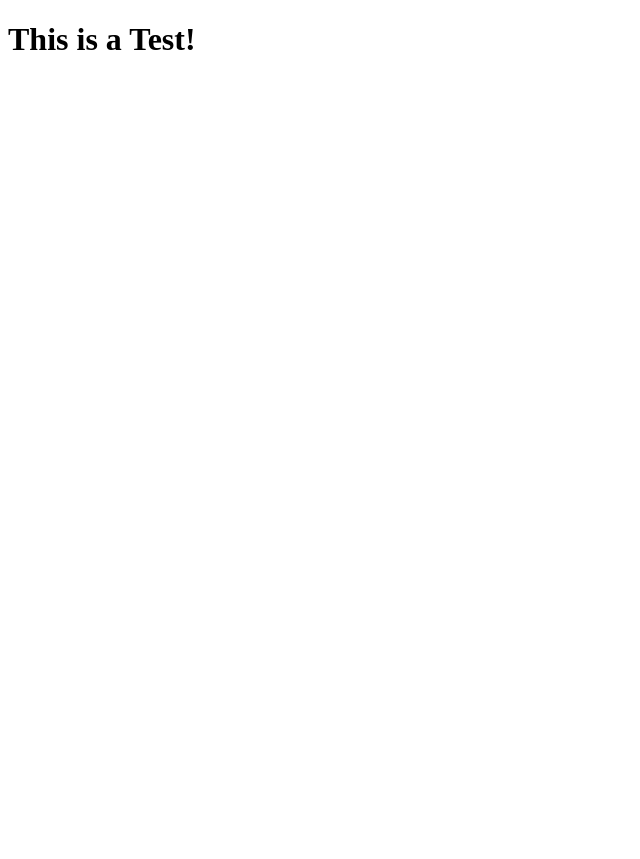
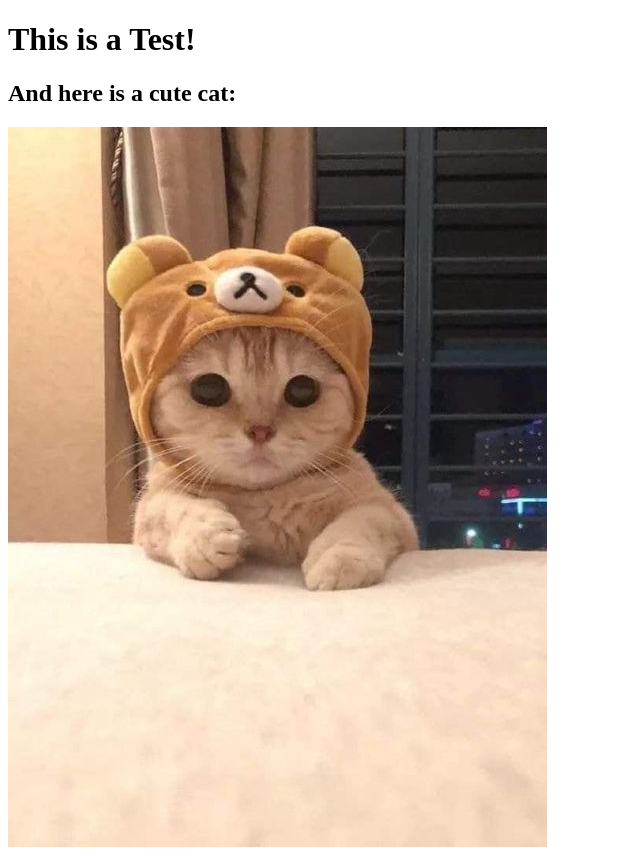
Before and after one commit to THEhighORLA/Chizumage, a plain HTML site: page public/index.html in a window 1280 px wide. Shown: the whole page, without its empty margins (0-640 px from the left). Before the commit the page ends 800 px from the top, so only its background shows below. Drawn offline with Linux system fonts and the light colour scheme.

Commit message:
ADD: Adding a new cat for test

```diff
--- a/public/index.html
+++ b/public/index.html
@@ -11,5 +11,9 @@
 </head>
 <body>
     <h1>This is a Test!</h1>
+    <h2>And here is a cute cat:</h2>
+    <div class="cat-picture">
+        <img src="img/cat.jpg">
+    </div>
 </body>
 </html>
```
Also changed, not shown: public/img/cat.jpg (added).
